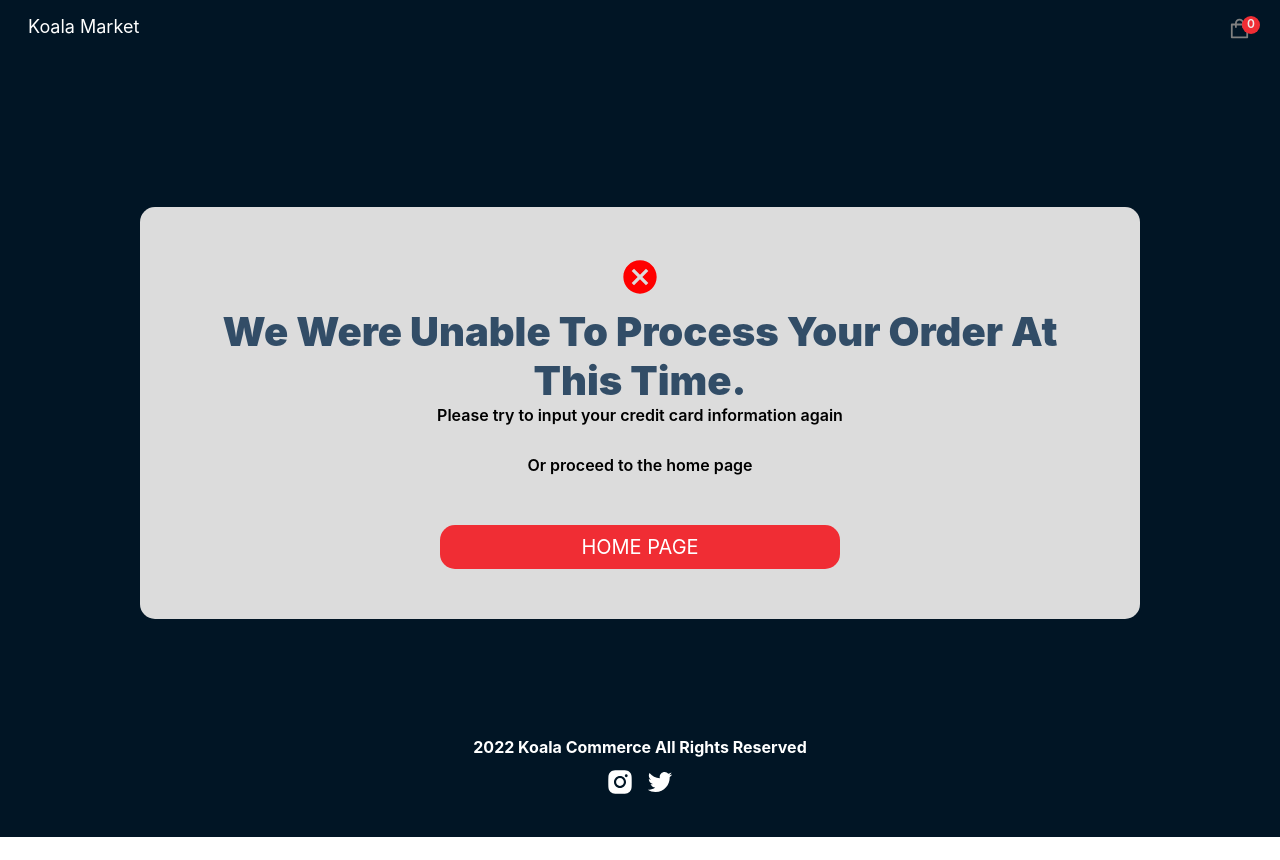
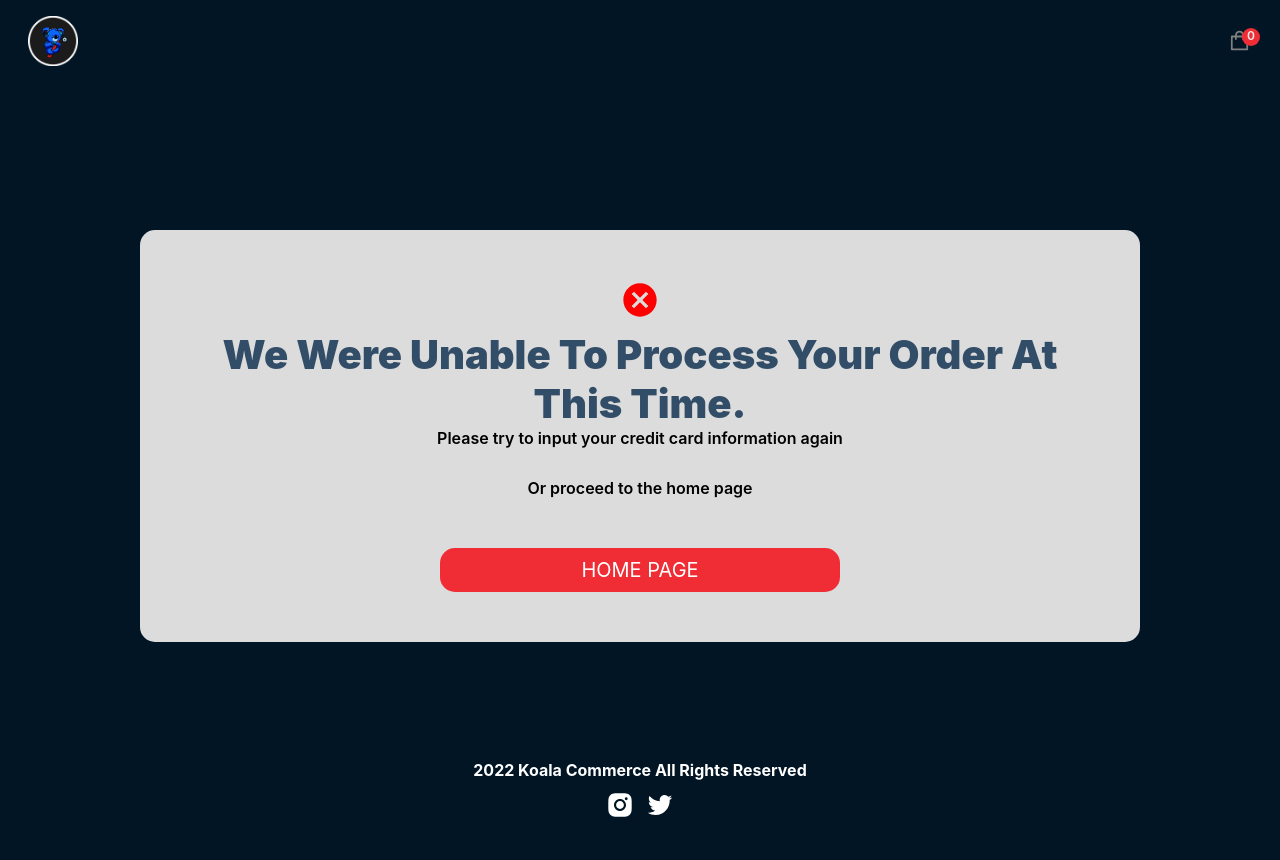
Before and after one commit to RenGVZ/next-app, a Next.js app: page /canceled in a window 1280 px wide. Before the commit the page ends 837 px from the top, so only its background shows below. Built offline with nearby package versions, Linux system fonts and the light colour scheme; no server answers.

Commit message:
added koala logo to app

```diff
--- a/components/Navbar.jsx
+++ b/components/Navbar.jsx
@@ -3,6 +3,8 @@ import Link from 'next/link'
 import { AiOutlineShopping } from 'react-icons/ai'
 import Cart from './Cart'
 import { useStateContext } from '../context/StateContext'
+import Image from 'next/image'
+// import {koalaImg} from '../assets/koala.png'
 
 const Navbar = () => {
   const { showCart, setShowCart, totalQuantities } = useStateContext()
@@ -10,7 +12,9 @@ const Navbar = () => {
   return (
     <div className="navbar-container">
       <p className="logo">
-        <Link href='/'>Koala Market</Link>
+        <Link href="/">
+          <Image src="/koala-logo.png" width="50" height="50" alt="logo" />
+        </Link>
       </p>
 
       <button
--- a/styles/globals.css
+++ b/styles/globals.css
@@ -68,7 +68,7 @@ width: 100%;
 .logo{
   color: white;
   font-size: 18px;
-
+  cursor: pointer;
 }
 .cart-icon{
   font-size: 25px;
```
Also changed, not shown: public/koala-logo.png (added).
